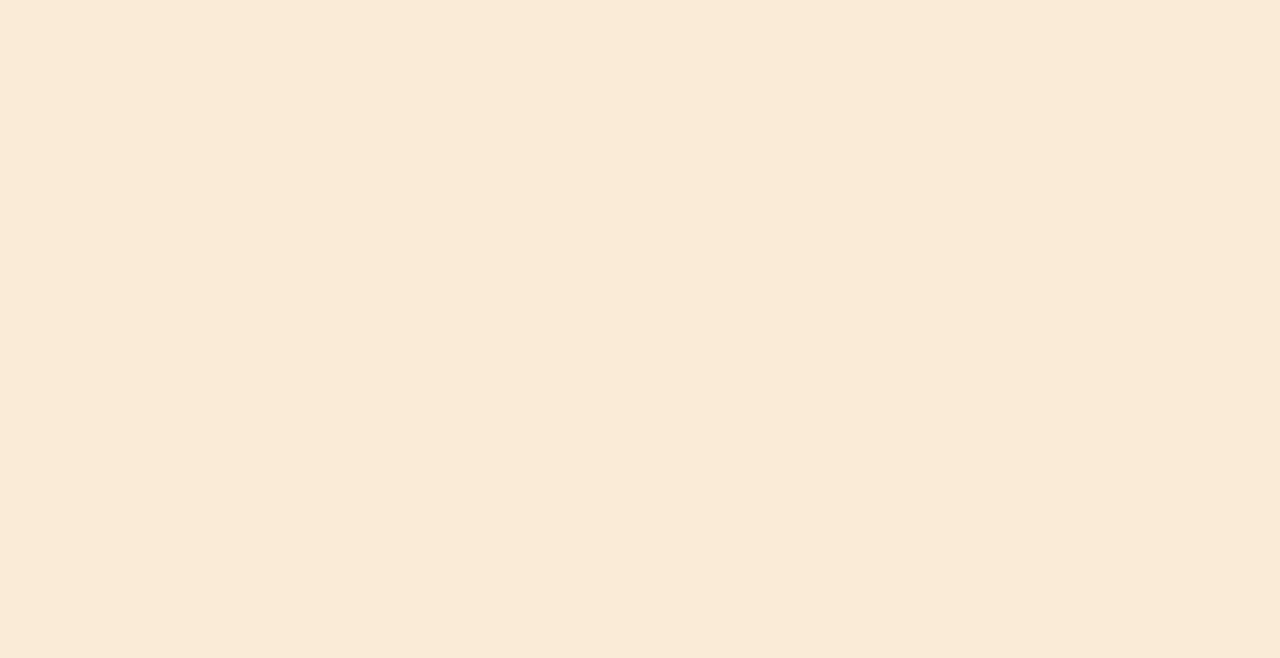
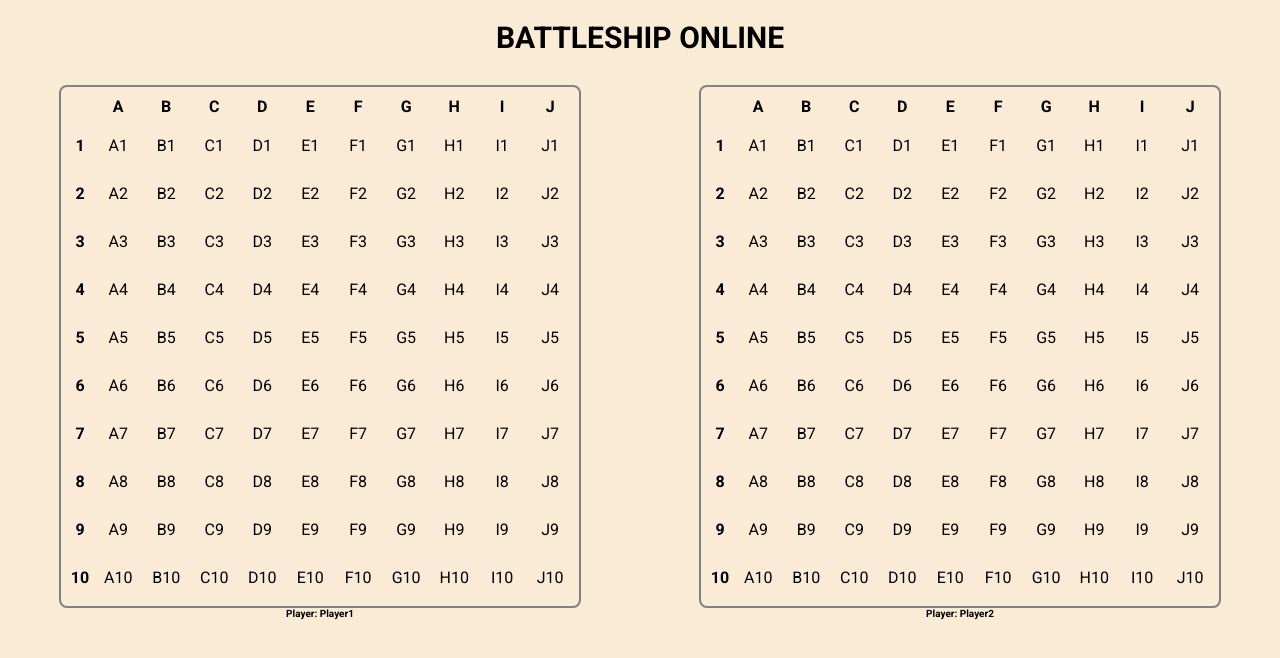
Before and after one commit to Valmord/odin-battleship, a website built with webpack: page src/template.html in a window 1280 px wide. Both pictures are taken after typing "Sample" into the empty fields and a click on the button "Start Game!". Built offline with nearby package versions, Linux system fonts and the light colour scheme.

Commit message:
DOM board draft created

```diff
--- a/src/Gameboard.js
+++ b/src/Gameboard.js
@@ -1,7 +1,5 @@
 import Ship from "./Ship";
-
-const COLUMNS = ["A", "B", "C", "D", "E", "F", "G", "H", "I", "J"];
-const ROWS = [1, 2, 3, 4, 5, 6, 7, 8, 9, 10];
+import { COLUMNS, ROWS } from "./common";
 
 const getArrayIndicies = (coords) => {
   const [col, row] = [
--- a/src/Player.js
+++ b/src/Player.js
@@ -1,4 +1,4 @@
-const { default: GameBoard } = require("./Gameboard");
+import GameBoard from "./Gameboard";
 
 export default class Player {
   constructor(name = "Alan the AI", human = false) {
--- /dev/null
+++ b/src/common.js
@@ -0,0 +1,2 @@
+export const COLUMNS = ["A", "B", "C", "D", "E", "F", "G", "H", "I", "J"];
+export const ROWS = [1, 2, 3, 4, 5, 6, 7, 8, 9, 10];
--- /dev/null
+++ b/src/domHandler.js
@@ -0,0 +1,53 @@
+import { COLUMNS, ROWS } from "./common";
+import { players } from "./storage";
+
+function createBoard() {
+  const table = document.createElement("table");
+
+  // Create Table Header
+  const headerRow = document.createElement("tr");
+  const firstRow = document.createElement("th");
+  headerRow.appendChild(firstRow);
+  for (let i = 0; i < COLUMNS.length; i++) {
+    const colHeader = document.createElement("th");
+    colHeader.textContent = COLUMNS[i];
+    headerRow.appendChild(colHeader);
+  }
+  table.appendChild(headerRow);
+
+  // Create Table Body
+  for (let i = 0; i < ROWS.length; i++) {
+    const row = document.createElement("tr");
+    const rowHeader = document.createElement("th");
+    rowHeader.textContent = i + 1;
+    row.appendChild(rowHeader);
+    for (let j = 0; j < COLUMNS.length; j++) {
+      const col = document.createElement("td");
+      col.textContent = COLUMNS[j] + ROWS[i];
+      row.appendChild(col);
+    }
+    table.appendChild(row);
+  }
+  return table;
+}
+
+function createBoardContainer(name = "test") {
+  const playerBoard = document.createElement("div");
+  playerBoard.classList.add("player-one-board");
+  playerBoard.appendChild(createBoard());
+
+  const tableOwner = document.createElement("h4");
+  tableOwner.textContent = `Player: ${name}`;
+  playerBoard.appendChild(tableOwner);
+
+  return playerBoard;
+}
+
+export default function displayBoard() {
+  const player1 = createBoardContainer("Player1");
+  const player2 = createBoardContainer("Player2");
+
+  const boardContainer = document.querySelector(".board-container");
+  boardContainer.appendChild(player1);
+  boardContainer.appendChild(player2);
+}
--- a/src/eventHandlers.js
+++ b/src/eventHandlers.js
@@ -1,3 +1,6 @@
+import displayBoard from "./domHandler";
+import { createPlayer, players } from "./storage";
+
 const modalWindow = document.querySelector(".start-modal");
 const modalForm = document.querySelector(".start-modal form");
 const modalInput = document.querySelector(".start-modal input");
@@ -6,6 +9,8 @@ function addModalFormListener() {
   modalForm.addEventListener("submit", (e) => {
     e.preventDefault();
     modalWindow.style.display = "none";
+    createPlayer(modalInput.value, "one", true);
+    displayBoard();
   });
 }
 
--- /dev/null
+++ b/src/storage.js
@@ -0,0 +1,11 @@
+import Player from "./Player";
+
+export const players = { one: "", two: "" };
+
+export function createPlayer(name, player, isHuman) {
+  players[player] = new Player(name, isHuman);
+}
+
+// player: {name: 'John', board: {}, score: [wins, losses, draws]};
+//
+//
--- a/src/style.css
+++ b/src/style.css
@@ -16,6 +16,13 @@
 
 body {
   background-color: var(--background-color);
+}
+
+body > h1 {
+  text-align: center;
+  margin-top: 20px;
+  margin-bottom: 30px;
+  font-size: 3rem;
 }
 
 .start-modal {
@@ -60,3 +67,24 @@ body {
     }
   }
 }
+
+.board-container {
+  display: flex;
+  justify-content: space-around;
+  text-align: center;
+}
+
+table {
+  font-size: 1.6rem;
+  text-align: center;
+  border: gray solid 2px;
+  border-radius: 8px;
+  border-collapse: separate;
+  border-spacing: 10px;
+
+  & td {
+    height: 2lh;
+    width: 2lh;
+    cursor: pointer;
+  }
+}
--- a/src/template.html
+++ b/src/template.html
@@ -6,6 +6,9 @@
     <title>Battleship</title>
   </head>
   <body>
+    <h1>BATTLESHIP ONLINE</h1>
+    <div class="board-container"></div>
+
     <div class="start-modal">
       <div>
         <h2>"Welcome to Battleship!"</h2>
```
Also changed, not shown: src/modal.js (added, +32 -0 lines), src/game.js (added).
